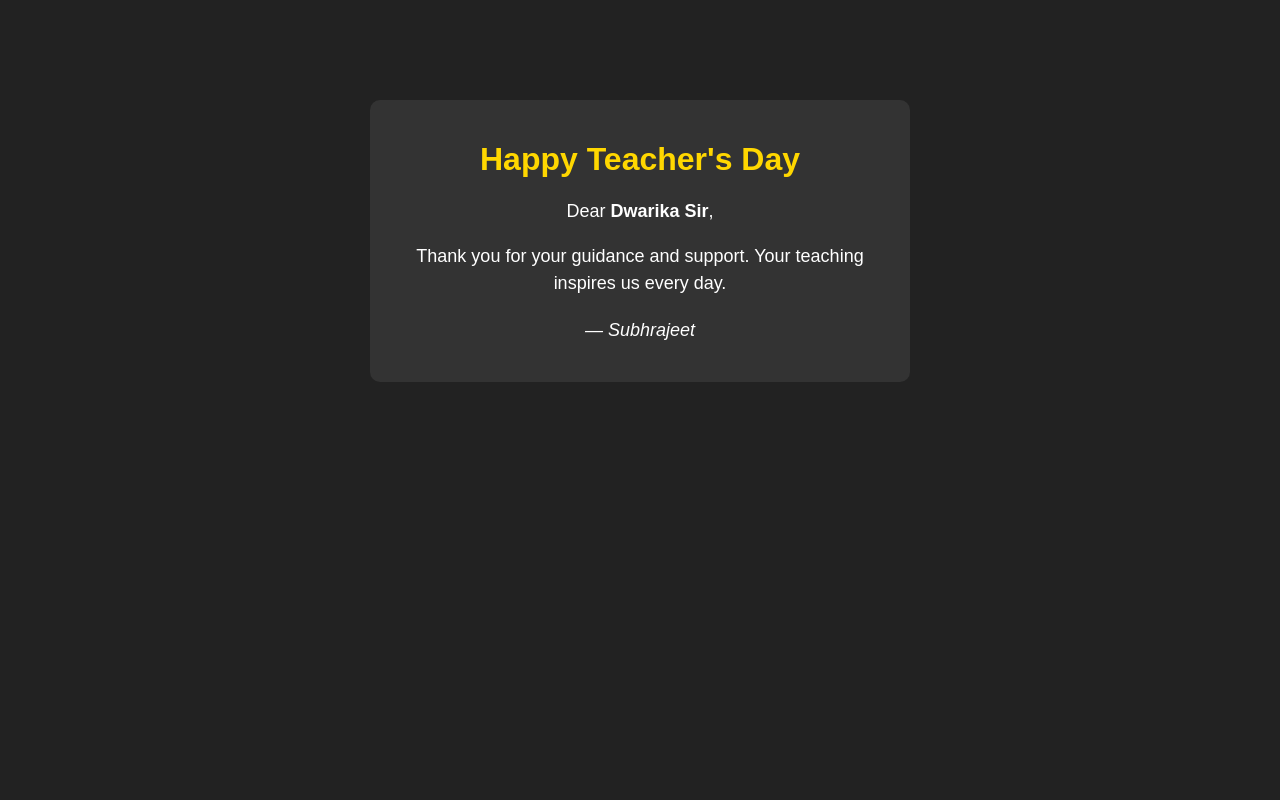
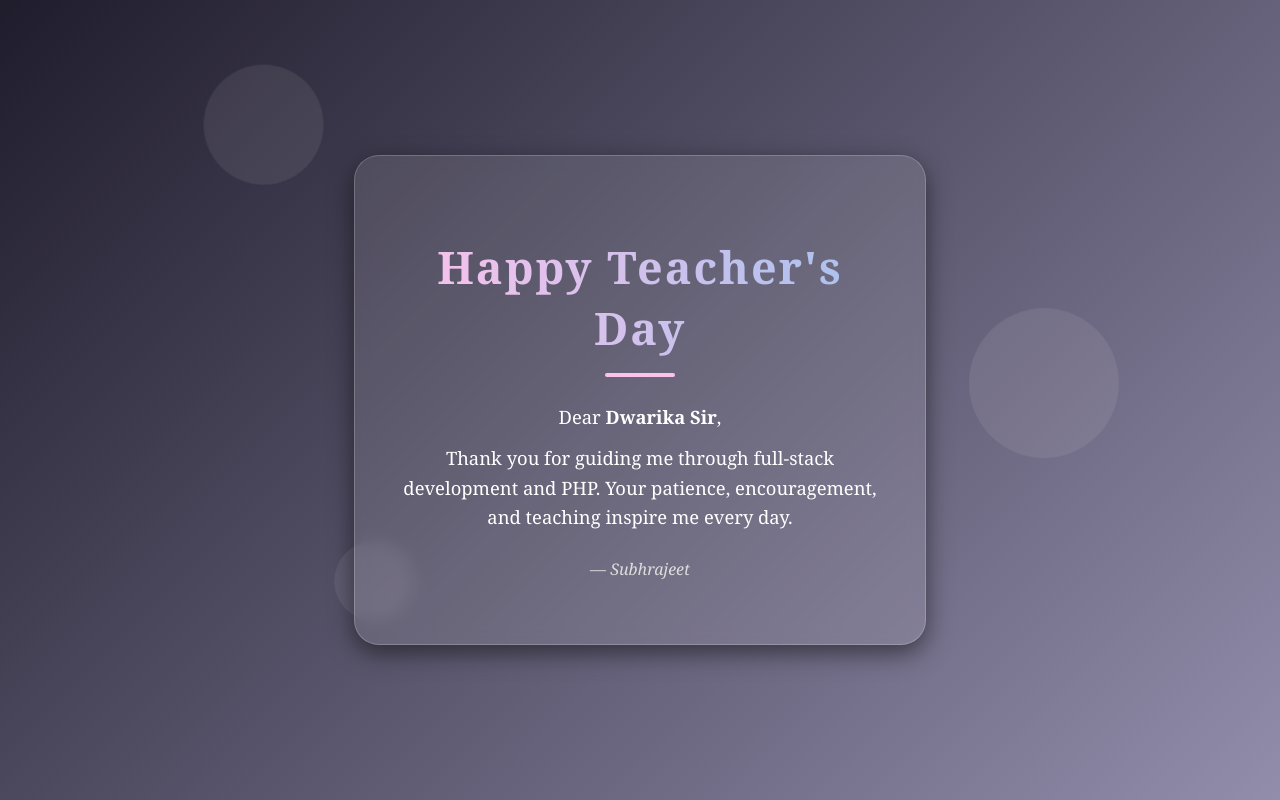
Before and after one commit to Subhrajeetsm/teachers_day, a plain HTML site: page index.html in a window 1280 px wide. Drawn offline with Linux system fonts and the light colour scheme.

Commit message:
index.html

```diff
--- a/index.html
+++ b/index.html
@@ -1,52 +1,112 @@
 <!DOCTYPE html>
-<html>
+<html lang="en">
 <head>
-  <title>Teacher's Day Greeting</title>
+<meta charset="UTF-8">
+<meta name="viewport" content="width=device-width, initial-scale=1.0">
+<title>Happy Teacher's Day – Dwarika Sir</title>
 <style>
-    /* --- Basic Page Style --- */
+  /* ---------- Base Page Styles ---------- */
   body {
-      background-color: #222;       /* dark background */
-      color: white;                 /* light text */
-      font-family: Arial, sans-serif;
-      text-align: center;
     margin: 0;
     padding: 0;
+    font-family: 'Georgia', serif;
+    background: linear-gradient(135deg, #1f1c2c, #928dab);
+    color: #fff;
+    display: flex;
+    justify-content: center;
+    align-items: center;
+    min-height: 100vh;
   }
 
-    /* --- Simple Center Card --- */
+  /* ---------- Glass Card Container ---------- */
   .card {
-      background-color: #333;       /* slightly lighter box */
-      width: 80%;
+    background-color: rgba(255,255,255,0.1);
+    border-radius: 25px;
+    padding: 50px 35px;
     max-width: 500px;
-      margin: 100px auto;           /* center on page */
-      padding: 20px;
-      border-radius: 10px;          /* rounded corners */
+    width: 90%;
+    text-align: center;
+    box-shadow: 0 8px 25px rgba(0,0,0,0.5);
+    backdrop-filter: blur(8px);
+    border: 1px solid rgba(255,255,255,0.2);
   }
 
+  /* ---------- Gradient Heading ---------- */
   h1 {
-      color: #ffd700;               /* gold heading */
-      margin-bottom: 20px;
+    font-size: 2.8rem;
+    margin-bottom: 15px;
+    background: linear-gradient(to right, #fbc2eb, #a6c1ee);
+    -webkit-background-clip: text;
+    -webkit-text-fill-color: transparent;
+    letter-spacing: 2px;
   }
 
+  /* ---------- Divider ---------- */
+  .divider {
+    width: 70px;
+    height: 4px;
+    background-color: #fbc2eb;
+    margin: 15px auto 25px;
+    border-radius: 2px;
+  }
+
+  /* ---------- Message ---------- */
   p {
-      font-size: 18px;
-      line-height: 1.5;
+    font-size: 1.15rem;
+    line-height: 1.6;
+    margin: 12px 0;
   }
 
   .signature {
-      margin-top: 20px;
+    margin-top: 25px;
     font-style: italic;
+    font-size: 1rem;
+    color: #ddd;
+  }
+
+  /* ---------- Soft Floating Circles ---------- */
+  .circle {
+    position: fixed;
+    border-radius: 50%;
+    background: rgba(255,255,255,0.08);
+    width: 120px;
+    height: 120px;
+    top: 10%;
+    left: 15%;
+    animation: float 15s infinite ease-in-out;
+    pointer-events: none;
+  }
+  .circle:nth-child(2) { width: 80px; height: 80px; top: 70%; left: 25%; animation-duration: 12s; }
+  .circle:nth-child(3) { width: 150px; height: 150px; top: 40%; left: 75%; animation-duration: 18s; }
+
+  @keyframes float {
+    0% { transform: translateY(0) translateX(0); }
+    50% { transform: translateY(-20px) translateX(15px); }
+    100% { transform: translateY(0) translateX(0); }
+  }
+
+  /* ---------- Responsive ---------- */
+  @media(max-width: 400px){
+    h1 { font-size: 2rem; }
+    .card { padding: 35px 25px; }
   }
 </style>
 </head>
 <body>
 
+  <!-- Decorative Floating Circles -->
+  <div class="circle"></div>
+  <div class="circle"></div>
+  <div class="circle"></div>
+
+  <!-- Main Glass Card -->
   <div class="card">
     <h1>Happy Teacher's Day</h1>
+    <div class="divider"></div>
     <p>Dear <strong>Dwarika Sir</strong>,</p>
     <p>
-      Thank you for your guidance and support.
-      Your teaching inspires us every day.
+      Thank you for guiding me through full-stack development and PHP.
+      Your patience, encouragement, and teaching inspire me every day.
     </p>
     <p class="signature">— Subhrajeet</p>
   </div>
```
Lines whose indentation alone changed are shown as unchanged.
